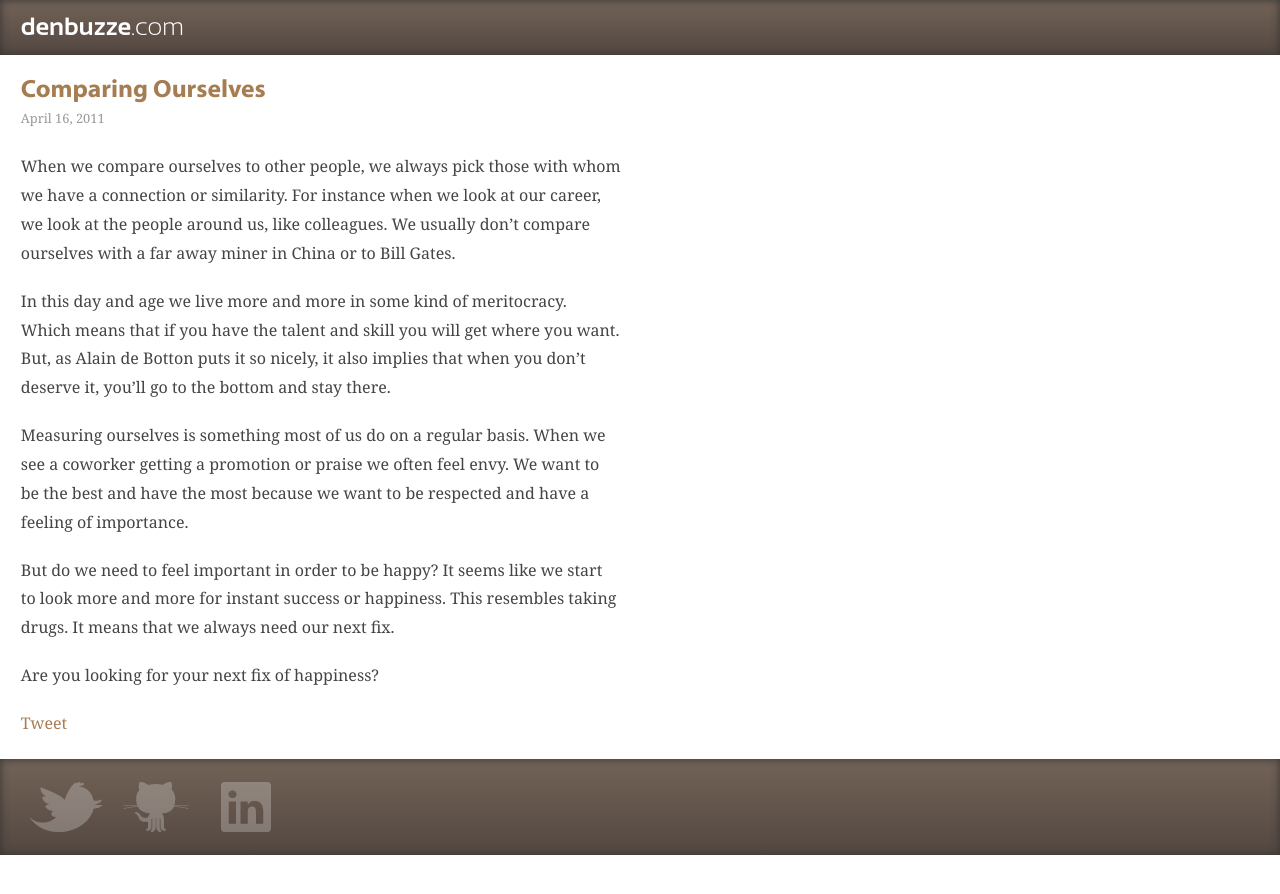
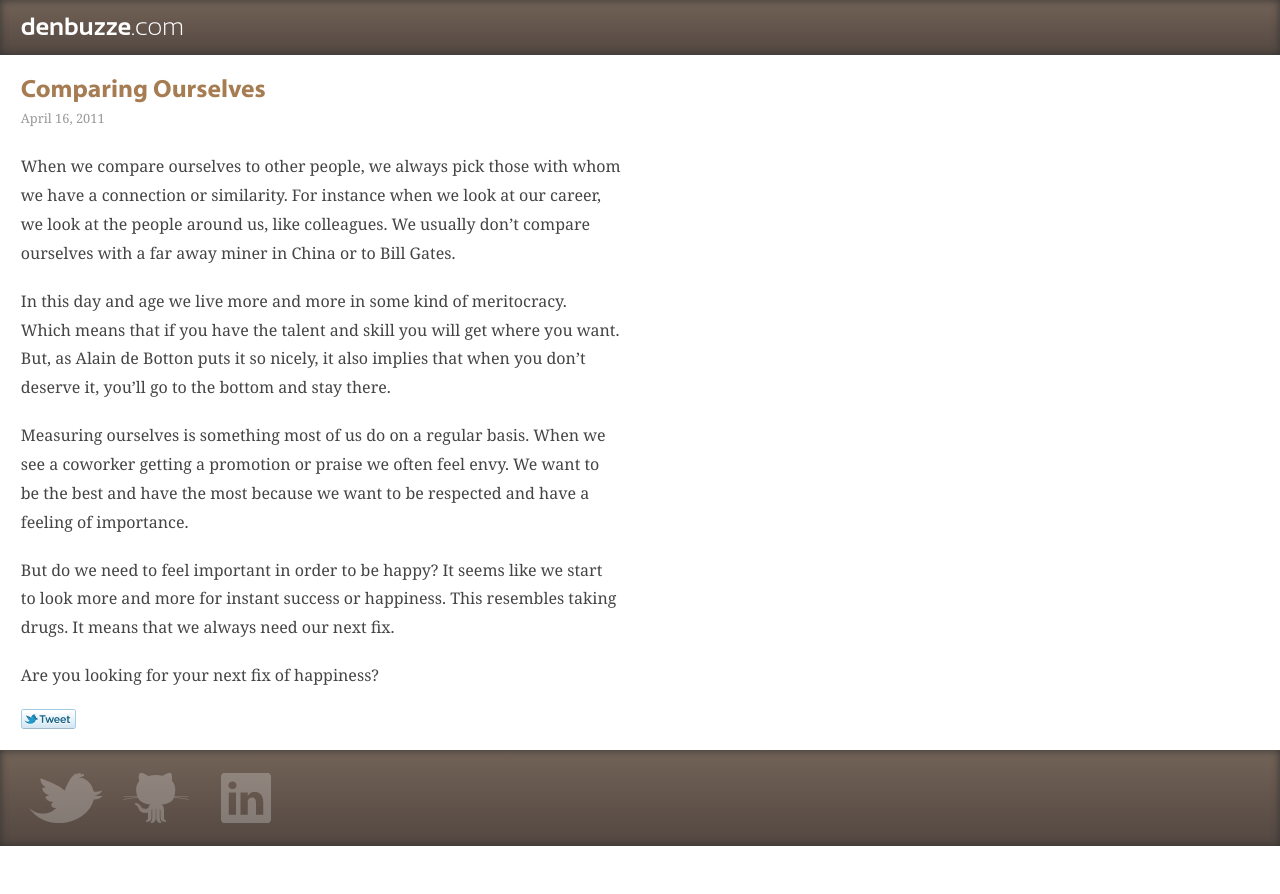
Before and after one commit to denbuzze/denbuzze.github.com, a Jekyll site: the page built from _posts/2011-04-16-comparing-ourselves.markdown, in a window 1280 px wide. Shown: the top 894 px of the page. Built offline with Jekyll 4.4.1, drawn with Linux system fonts in a browser that asks for light colours; nearby versions of some CDN libraries; Markdown is read by kramdown in place of the engine named in the settings; comment, search, counter and statistics services are not loaded.

Commit message:
Remove the original twitter button from twitter itself and replace it with a home-baked one.

```diff
--- a/_layouts/post.html
+++ b/_layouts/post.html
@@ -6,4 +6,6 @@
   {{ content }}
 </div>
 
-<a href="http://twitter.com/share" class="twitter-share-button" data-count="none" data-via="denbuzze">Tweet</a><script type="text/javascript" src="http://platform.twitter.com/widgets.js"></script>
+<div class="twitterbutton ir">
+  <a href="http://twitter.com/share?original_referer={{ site.url }}{{ page.url }}&amp;url={{ site.url }}{{ page.url }}&amp;text={{ page.title }}&amp;via=denbuzze" target="_blank">Tweet</a>
+</div>
```
